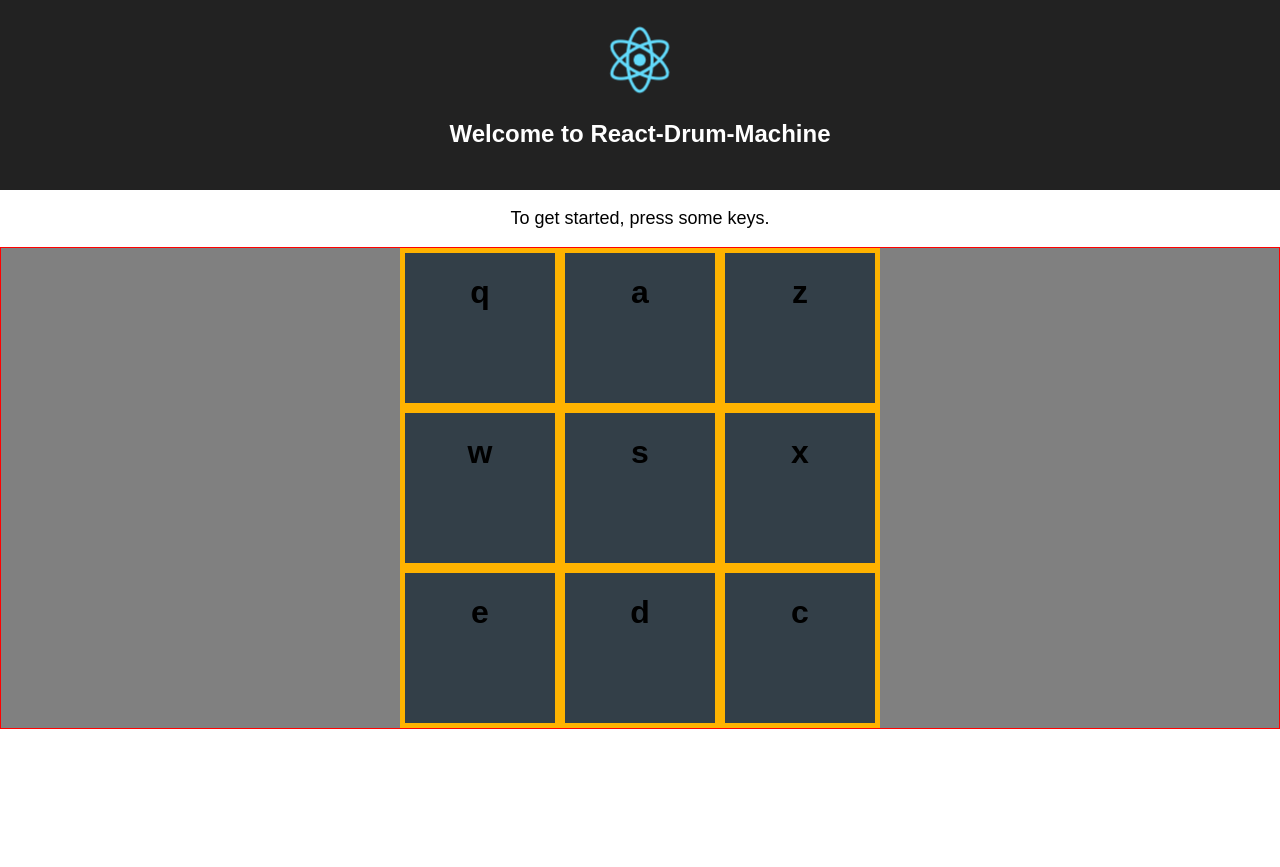
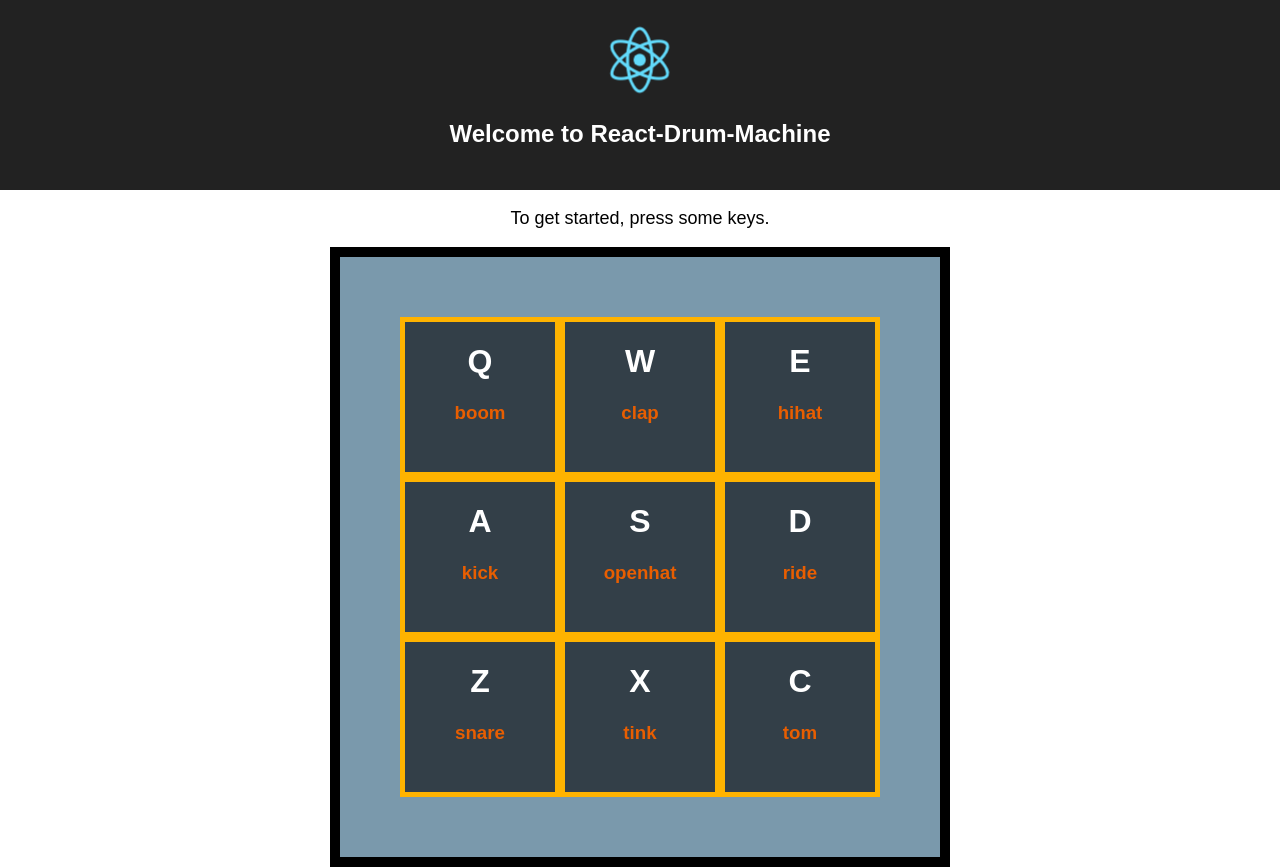
Before and after one commit to cgoez/react-drum-machine, a React (Create React App) app in the folder drum-machine/: page / in a window 1280 px wide. Before the commit the page ends 800 px from the top, so only its background shows below. Built offline with nearby package versions, Linux system fonts and the light colour scheme.

Commit message:
Fix grid layout

```diff
--- a/drum-machine/src/components/DrumRack/DrumRack.css
+++ b/drum-machine/src/components/DrumRack/DrumRack.css
@@ -1,8 +1,11 @@
 .drumrack {
-  border: 1px red solid;
-  background-color: grey;
+  border: 10px black solid;
+  background-color: #7a99ac;
   display: flex;
   margin: auto;
+  width: 600px;
+  height: 600px;
+  align-items: center;
   justify-content: center;
 }
 
@@ -12,3 +15,9 @@
   height: 150px;
   width: 150px;
 }
+
+.grid {
+  display: flex;
+  flex-wrap: wrap;
+  justify-content: center;
+}
--- a/drum-machine/src/components/DrumRack/DrumRack.js
+++ b/drum-machine/src/components/DrumRack/DrumRack.js
@@ -18,72 +18,68 @@ export default class DrumRack extends Component {
   render() {
     return (
       <div className="drumrack">
-        <div className="rowOne">
+        <div className="grid">
           <Drums
-            className="boom"
+            className="drumpad boom"
             sound="boom"
             keyCode={81}
-            keyLetter="q"
+            keyLetter="Q"
             source={boom}
           />
           <Drums
-            className="clap"
+            className="drumpad clap"
             sound="clap"
             keyCode={87}
-            keyLetter="w"
+            keyLetter="W"
             source={clap}
           />
           <Drums
-            className="hihat"
+            className="drumpad hihat"
             sound="hihat"
             keyCode={69}
-            keyLetter="e"
+            keyLetter="E"
             source={hihat}
           />
-        </div>
-        <div className="rowTwo">
           <Drums
-            className="kick"
+            className="drumpad kick"
             sound="kick"
             keyCode={65}
-            keyLetter="a"
+            keyLetter="A"
             source={kick}
           />
           <Drums
-            className="openhat"
+            className="drumpad openhat"
             sound="openhat"
             keyCode={83}
-            keyLetter="s"
+            keyLetter="S"
             source={openhat}
           />
           <Drums
             className="drumpad ride"
             sound="ride"
             keyCode={68}
-            keyLetter="d"
+            keyLetter="D"
             source={ride}
           />
-        </div>
-        <div className="rowThree">
           <Drums
             className="drumpad snare"
             sound="snare"
             keyCode={90}
-            keyLetter="z"
+            keyLetter="Z"
             source={snare}
           />
           <Drums
             className="drumpad tink"
             sound="tink"
             keyCode={88}
-            keyLetter="x"
+            keyLetter="X"
             source={tink}
           />
           <Drums
             className="drumpad tom"
             sound="tom"
             keyCode={67}
-            keyLetter="c"
+            keyLetter="C"
             source={tom}
           />
         </div>
--- a/drum-machine/src/components/Drums/Drums.css
+++ b/drum-machine/src/components/Drums/Drums.css
@@ -0,0 +1,7 @@
+.letter {
+    color: white;
+}
+
+.sound {
+    color: #E85E01;
+}
--- a/drum-machine/src/components/Drums/Drums.js
+++ b/drum-machine/src/components/Drums/Drums.js
@@ -21,7 +21,7 @@ export default class Drums extends Component {
     if (event.keyCode === this.props.keyCode) {
       this.audio.play();
       this.audio.currentTime = 0;
-      console.log(this.audio)
+      console.log(this.audio);
     }
   };
 
@@ -29,7 +29,8 @@ export default class Drums extends Component {
     return (
       <div className="drumpad">
         <div keyCode={this.props.keyCode}>
-          <h1>{this.props.keyLetter}</h1>
+          <h1 className="letter">{this.props.keyLetter}</h1>
+          <h3 className="sound">{this.props.sound}</h3>
           <audio src={this.props.source} />
         </div>
       </div>
```
